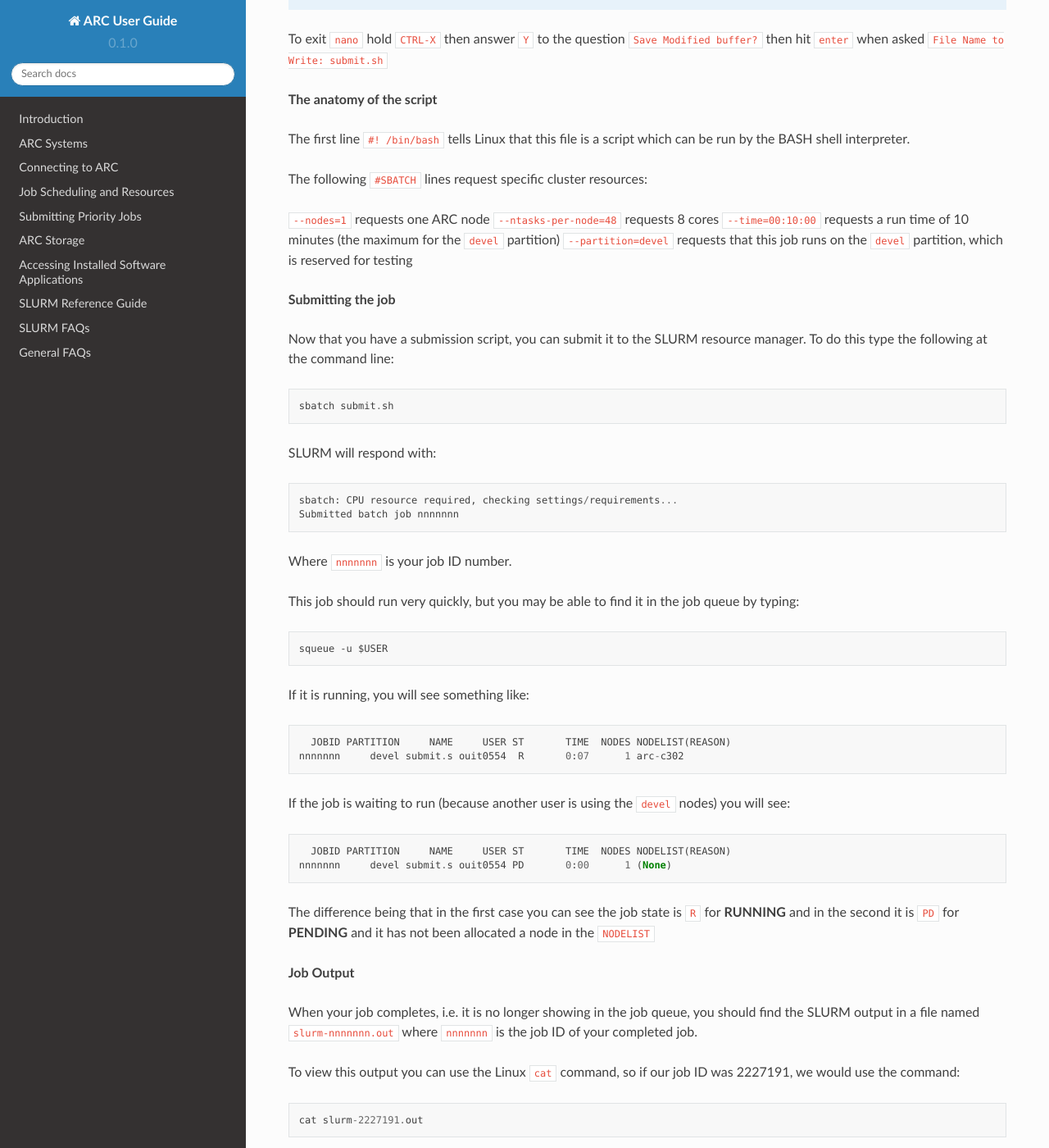
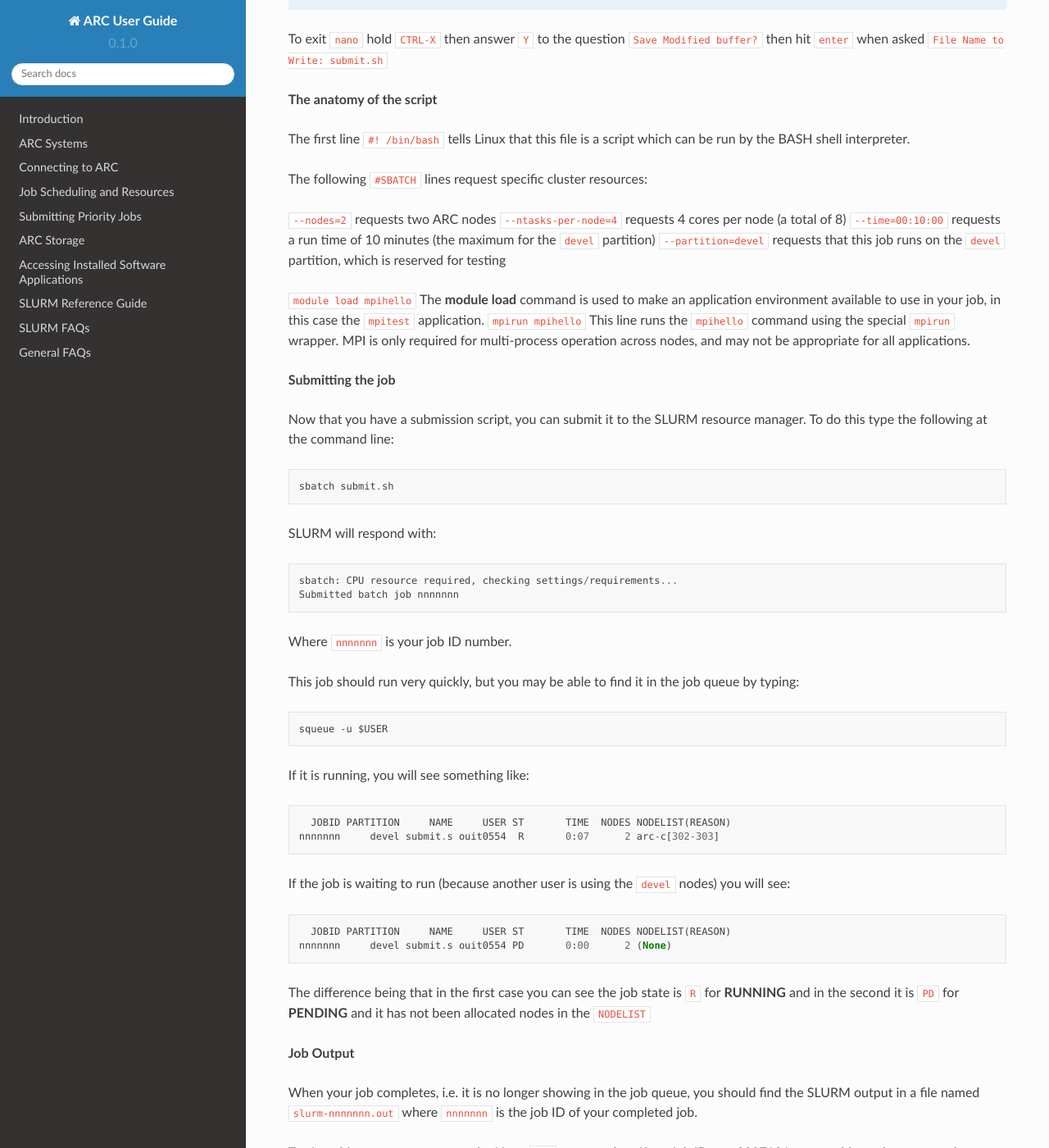
Before and after one commit to tina-friedrich/arc-user-guide, a Sphinx documentation site: the page built from docs/source/arc_scriptbasics.rst, in a window 1280 px wide and 1400 px high, scrolled down 1055 px. Shown: the whole window at 82% size. Built offline with Sphinx 7.4.7 and the Read the Docs theme 2.0.0, drawn with Linux system fonts in a browser that asks for light colours; some of the changed text lies outside the part shown.

Commit message:
Update arc_scriptbasics.rst

```diff
--- a/docs/source/arc_scriptbasics.rst
+++ b/docs/source/arc_scriptbasics.rst
@@ -35,7 +35,7 @@ This command will start the Linux ``nano`` editor. You can use this to add the f
 
   module load mpitest
 
-  mpirun mpisize
+  mpirun mpihello
 
 .. note::
   Ensure the ``#! /bin/bash`` line is the first line of the script and the ``#SBATCH`` lines start at the beginning of the line.
@@ -48,10 +48,13 @@ The first line ``#! /bin/bash`` tells Linux that this file is a script which can
 
 The following ``#SBATCH`` lines request specific cluster resources:
 
-``--nodes=1`` requests one ARC node
-``--ntasks-per-node=48`` requests 8 cores
+``--nodes=2`` requests two ARC nodes
+``--ntasks-per-node=4`` requests 4 cores per node (a total of 8)
 ``--time=00:10:00`` requests a run time of 10 minutes (the maximum for the ``devel`` partition)
 ``--partition=devel`` requests that this job runs on the ``devel`` partition, which is reserved for testing
+
+``module load mpihello`` The **module load** command is used to make an application environment available to use in your job, in this case the ``mpitest`` application.
+``mpirun mpihello`` This line runs the ``mpihello`` command using the special ``mpirun`` wrapper. MPI is only required for multi-process operation across nodes, and may not be appropriate for all applications.
 
 **Submitting the job**
 
@@ -73,14 +76,14 @@ This job should run very quickly, but you may be able to find it in the job queu
 If it is running, you will see something like::
 
      JOBID PARTITION     NAME     USER ST       TIME  NODES NODELIST(REASON)
-   nnnnnnn     devel submit.s ouit0554  R       0:07      1 arc-c302
+   nnnnnnn     devel submit.s ouit0554  R       0:07      2 arc-c[302-303]
 
 If the job is waiting to run (because another user is using the ``devel`` nodes) you will see::
 
      JOBID PARTITION     NAME     USER ST       TIME  NODES NODELIST(REASON)
-   nnnnnnn     devel submit.s ouit0554 PD       0:00      1 (None)
+   nnnnnnn     devel submit.s ouit0554 PD       0:00      2 (None)
 
-The difference being that in the first case you can see the job state is ``R`` for **RUNNING** and in the second it is ``PD`` for **PENDING** and it has not been allocated a node in the ``NODELIST``
+The difference being that in the first case you can see the job state is ``R`` for **RUNNING** and in the second it is ``PD`` for **PENDING** and it has not been allocated nodes in the ``NODELIST``
 
 
 **Job Output**
@@ -94,13 +97,13 @@ To view this output you can use the Linux ``cat`` command, so if our job ID was
 
 This would give the output::
 
-    Hello world from processor arc-c302, rank 4 out of 8 processors
-    Hello world from processor arc-c302, rank 5 out of 8 processors
-    Hello world from processor arc-c302, rank 6 out of 8 processors
-    Hello world from processor arc-c302, rank 7 out of 8 processors
     Hello world from processor arc-c302, rank 0 out of 8 processors
+    Hello world from processor arc-c302, rank 1 out of 8 processors
     Hello world from processor arc-c302, rank 2 out of 8 processors
     Hello world from processor arc-c302, rank 3 out of 8 processors
-    Hello world from processor arc-c302, rank 1 out of 8 processors
+    Hello world from processor arc-c303, rank 4 out of 8 processors
+    Hello world from processor arc-c303, rank 5 out of 8 processors
+    Hello world from processor arc-c303, rank 6 out of 8 processors
+    Hello world from processor arc-c303, rank 7 out of 8 processors
 
-The above being the output from running the ``mpihello`` application on the 8 CPUs that we requested.
+The above being the output from running the ``mpihello`` application on the 8 CPUs that we requested, and you can see it ran with 4 processes on ``arc-c302`` and 4 on ``arc-c303``
```
